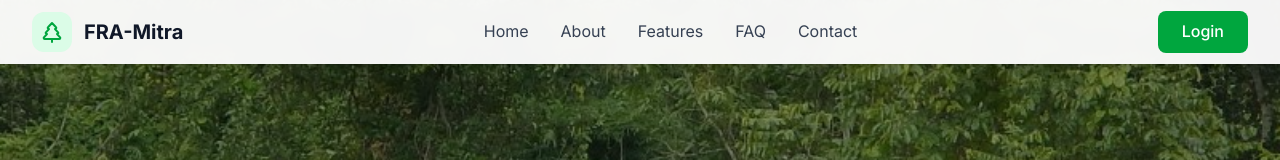
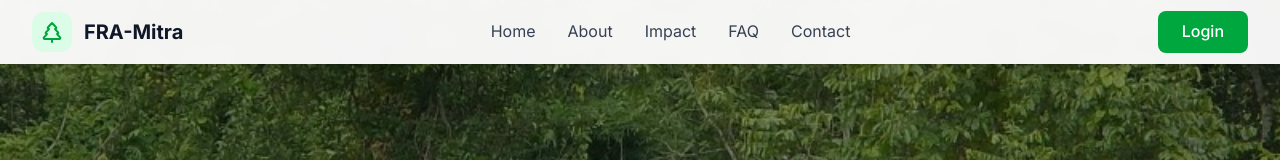
Before and after one commit to Arnavcloud0412/SIH25, a Next.js app: page / in a window 1280 px wide. Shown: the top 160 px of the page. Built offline with nearby package versions, Linux system fonts and the light colour scheme.

Commit message:
update: changed navigation

```diff
--- a/src/app/page.tsx
+++ b/src/app/page.tsx
@@ -214,7 +214,7 @@ export default function LandingPage() {
             <div className="hidden md:flex items-center space-x-8">
               <Link href="#home" className="text-gray-700 hover:text-green-600 transition-colors">Home</Link>
               <Link href="#about" className="text-gray-700 hover:text-green-600 transition-colors">About</Link>
-              <Link href="#features" className="text-gray-700 hover:text-green-600 transition-colors">Features</Link>
+              <Link href="#features" className="text-gray-700 hover:text-green-600 transition-colors">Impact</Link>
               <Link href="#faq" className="text-gray-700 hover:text-green-600 transition-colors">FAQ</Link>
               <Link href="#contact" className="text-gray-700 hover:text-green-600 transition-colors">Contact</Link>
             </div>
```
